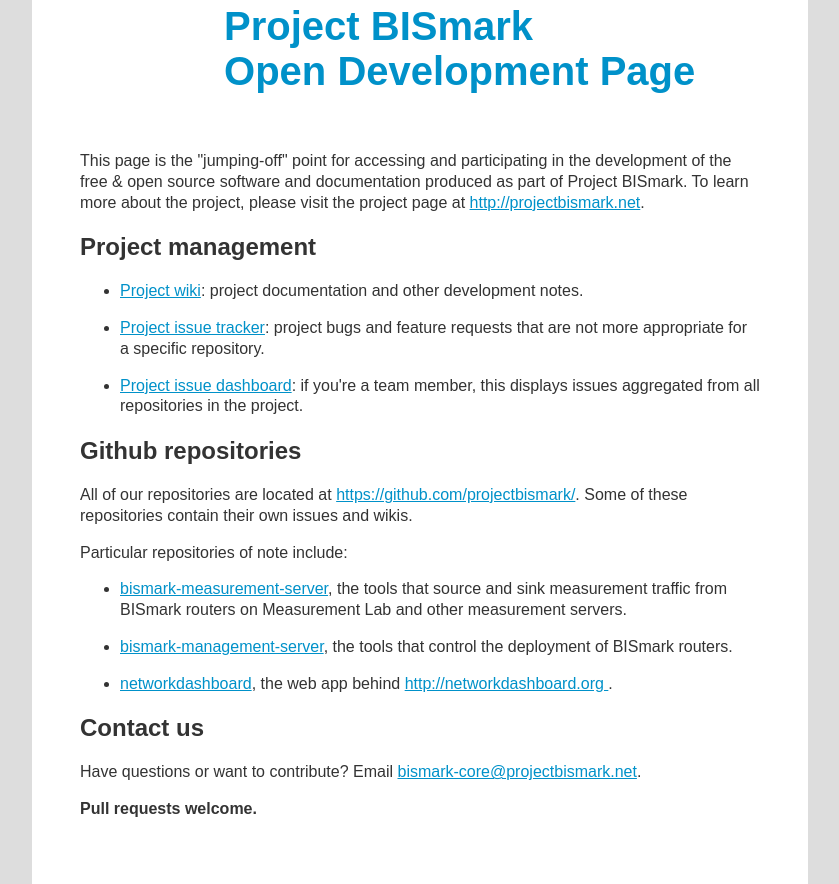
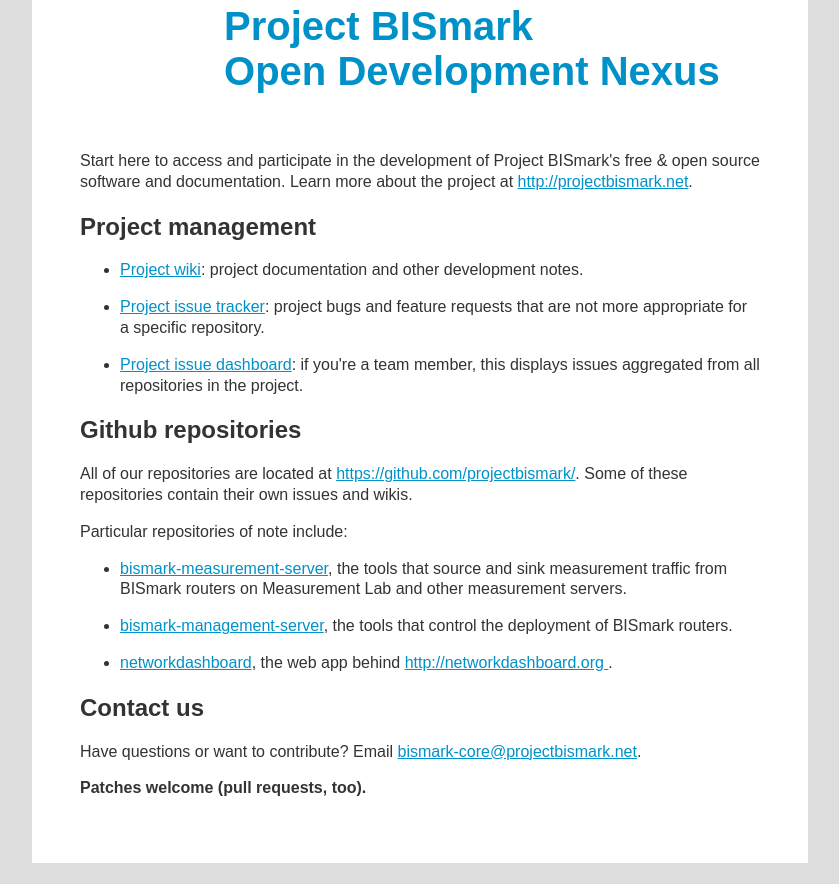
Before and after one commit to projectbismark/projectbismark.github.com, a plain HTML site: page index.html in a window 1280 px wide. Shown: the part 53-937 px from the top of the page, without its empty margins (220-1059 px from the left). After the commit the page ends 916 px from the top, so only its background shows below. Drawn offline with Linux system fonts and the light colour scheme.

Commit message:
Make clearer. Nexus-ify.

```diff
--- a/index.html
+++ b/index.html
@@ -3,7 +3,7 @@
 
 <html xmlns="http://www.w3.org/1999/xhtml">
 <head>
-    <title>Project BISmark: Open Development Page</title>
+    <title>Project BISmark: Open Development Nexus</title>
     <meta http-equiv="Content-Type" content="text/html;charset=utf-8" />
     <link rel="stylesheet" type="text/css" href="static/style.css"
         media="all" />
@@ -14,14 +14,13 @@
     <div class="header">
         <img id="logo" src="static/bismark.gif" alt="BISmark logo" />
         <div id="h1_container">
-            <h1>Project BISmark<br />Open Development Page</h1>
+            <h1>Project BISmark<br />Open Development Nexus</h1>
         </div>
     </div>
 
-    <p>This page is the &quot;jumping-off&quot; point for accessing and
-    participating in the development of the free &amp; open source software and
-    documentation produced as part of Project BISmark. To learn more about the
-    project, please visit the project page at
+    <p>Start here to access and participate in the development of Project
+    BISmark's free &amp; open source software and documentation. Learn more
+    about the project at
     <a href="http://projectbismark.net">http://projectbismark.net</a>.</p>
 
     <h2>Project management</h2>
@@ -65,7 +64,7 @@
     <p>Have questions or want to contribute? Email
     <a href="bismark-core@projectbismark.net">
     bismark-core@projectbismark.net</a>.</p>
-    <p><b>Pull requests welcome.</b></p>
+    <p><b>Patches welcome (pull requests, too).</b></p>
 
 </div>
 </body>
```
